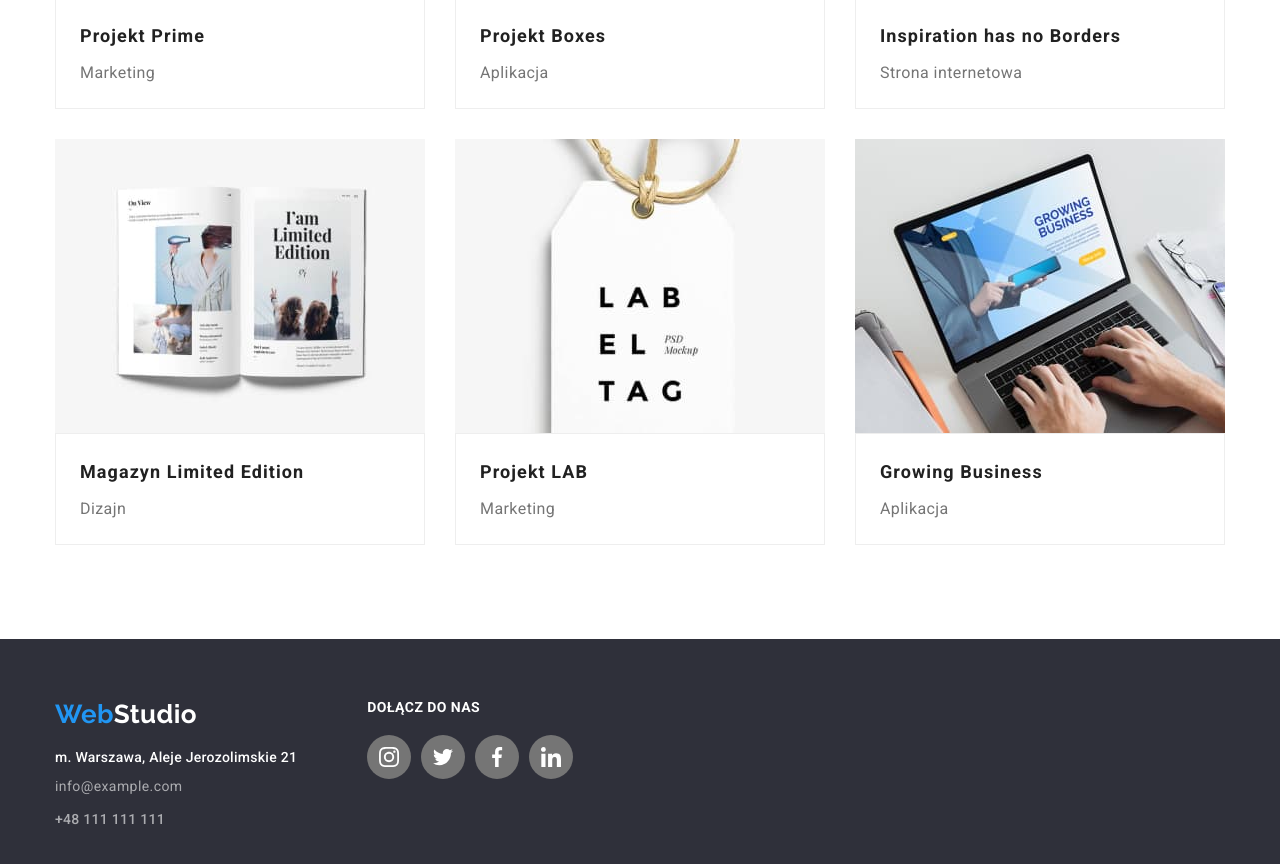
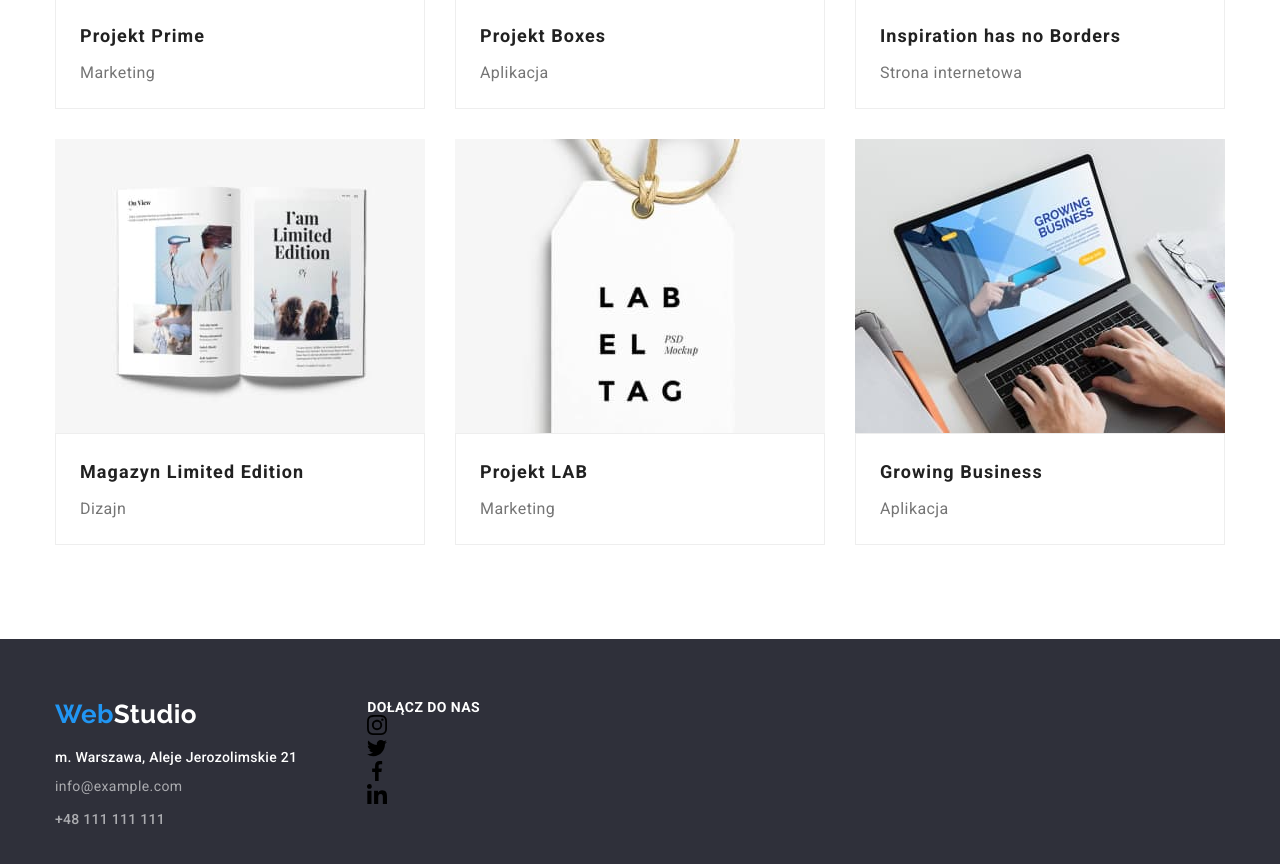
Before and after one commit to Maciej4896/goit-markup-hw-04, a plain HTML site: page portfolio.html in a window 1280 px wide. Shown: the part 996-1860 px from the top of the page. Drawn offline with nearby package versions, Linux system fonts and the light colour scheme.

Commit message:
Update portfolio.html

```diff
--- a/portfolio.html
+++ b/portfolio.html
@@ -31,13 +31,13 @@
         </nav>
         <div class="nav-contact-info navigation-icons">
           <a class="contact-info mail-link" href="mailto:info@devstudio.com"
-            ><svg width="16px" height="12px">
+            ><svg width="16px" height="12px" fill="currentColor">
               <use href="./images/icons.svg#icon-envelope"></use>
             </svg>
             info@devstudio.com</a
           >
           <a class="contact-info telephone" href="tel:+48111111111"
-            ><svg width="10px" height="16px">
+            ><svg width="10px" height="16px" fill="currentColor">
               <use href="./images/icons.svg#icon-smartphone"></use>
             </svg>
             +48 111 111 111</a
@@ -196,61 +196,30 @@
           <section class="join-us">
             <div>
               <h3 class="join-us-text">DOŁĄCZ DO NAS</h3>
-              <ul class="social-links-bottom">
-                <li>
-                  <a href="#">
-                    <svg width="44px" height="44px" class="icon-circle social-icons">
-                      <circle r="22px" cx="22px" cy="22px" />
+              <ul class="social-links-footer">
+                <li class="social-media-highlight-footer">
+                  <svg width="20px" height="20px" class="social-media-icons">
                     <use
                       href="./images/icons.svg#icon-instagram-2"
                       height="20px"
                       width="20px"
-                        x="12px"
-                        y="12px"
                     ></use>
                   </svg>
-                  </a>
                 </li>
-                <li>
-                  <a href="#">
-                    <svg width="44px" height="44px" class="icon-circle social-icons">
-                      <circle r="22px" cx="22px" cy="22px" />
-                      <use
-                        href="./images/icons.svg#icon-twitter-1"
-                        height="20px"
-                        width="20px"
-                        x="12px"
-                        y="12px"
-                      ></use>
+                <li class="social-media-highlight-footer">
+                  <svg width="20px" height="20px" class="social-media-icons">
+                    <use href="./images/icons.svg#icon-twitter-1" height="20px" width="20px"></use>
                   </svg>
-                  </a>
                 </li>
-                <li>
-                  <a href="#">
-                    <svg width="44px" height="44px" class="icon-circle social-icons">
-                      <circle r="22px" cx="22px" cy="22px" />
-                      <use
-                        href="./images/icons.svg#icon-facebook-1"
-                        height="20px"
-                        width="20px"
-                        x="12px"
-                        y="12px"
-                      ></use></svg
-                  ></a>
+                <li class="social-media-highlight-footer">
+                  <svg width="20px" height="20px" class="social-media-icons">
+                    <use href="./images/icons.svg#icon-facebook-1" height="20px" width="20px"></use>
+                  </svg>
                 </li>
-                <li>
-                  <a href="#">
-                    <svg width="44px" height="44px" class="icon-circle social-icons">
-                      <circle r="22px" cx="22px" cy="22px" />
-                      <use
-                        href="./images/icons.svg#icon-linkedin-1"
-                        height="20px"
-                        width="20px"
-                        x="12px"
-                        y="12px"
-                      ></use>
+                <li class="social-media-highlight-footer">
+                  <svg width="20px" height="20px" class="social-media-icons">
+                    <use href="./images/icons.svg#icon-linkedin-1" height="20px" width="20px"></use>
                   </svg>
-                  </a>
                 </li>
               </ul>
             </div>
```
Lines whose indentation alone changed are shown as unchanged.
